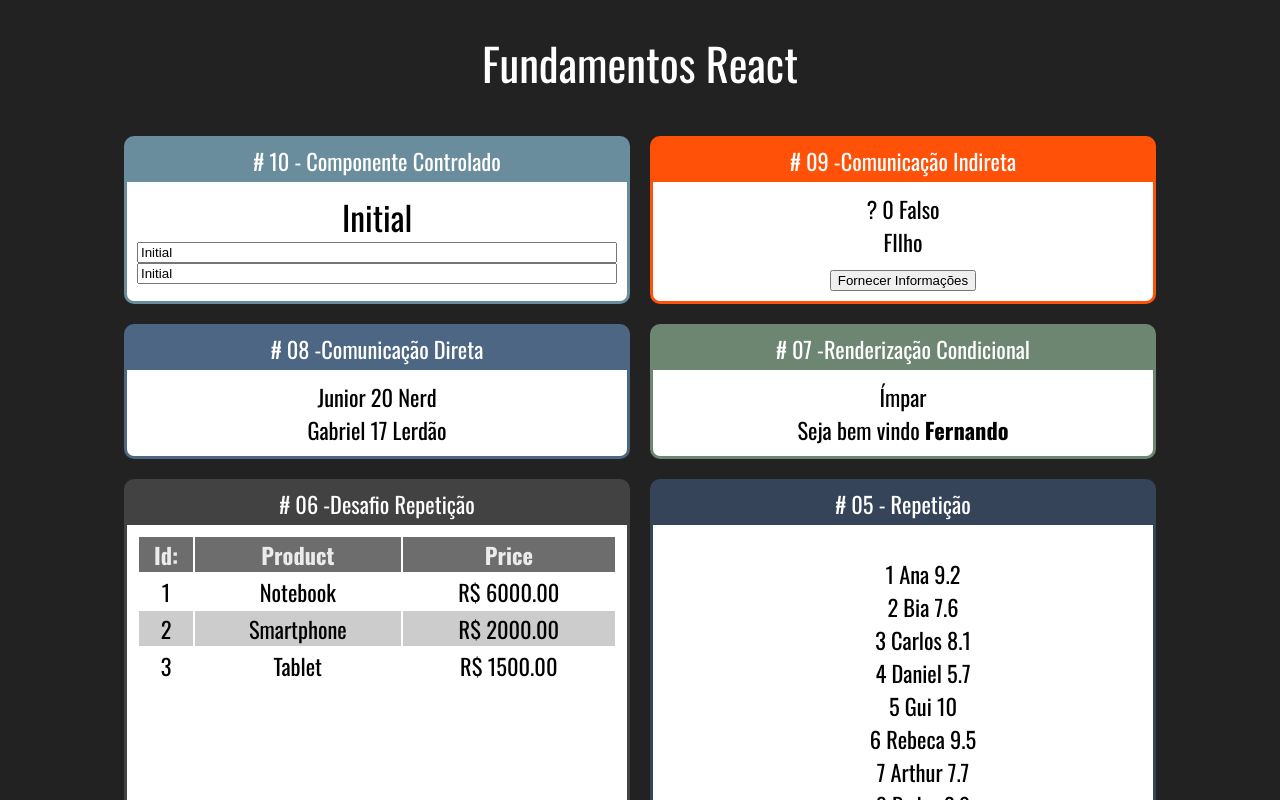
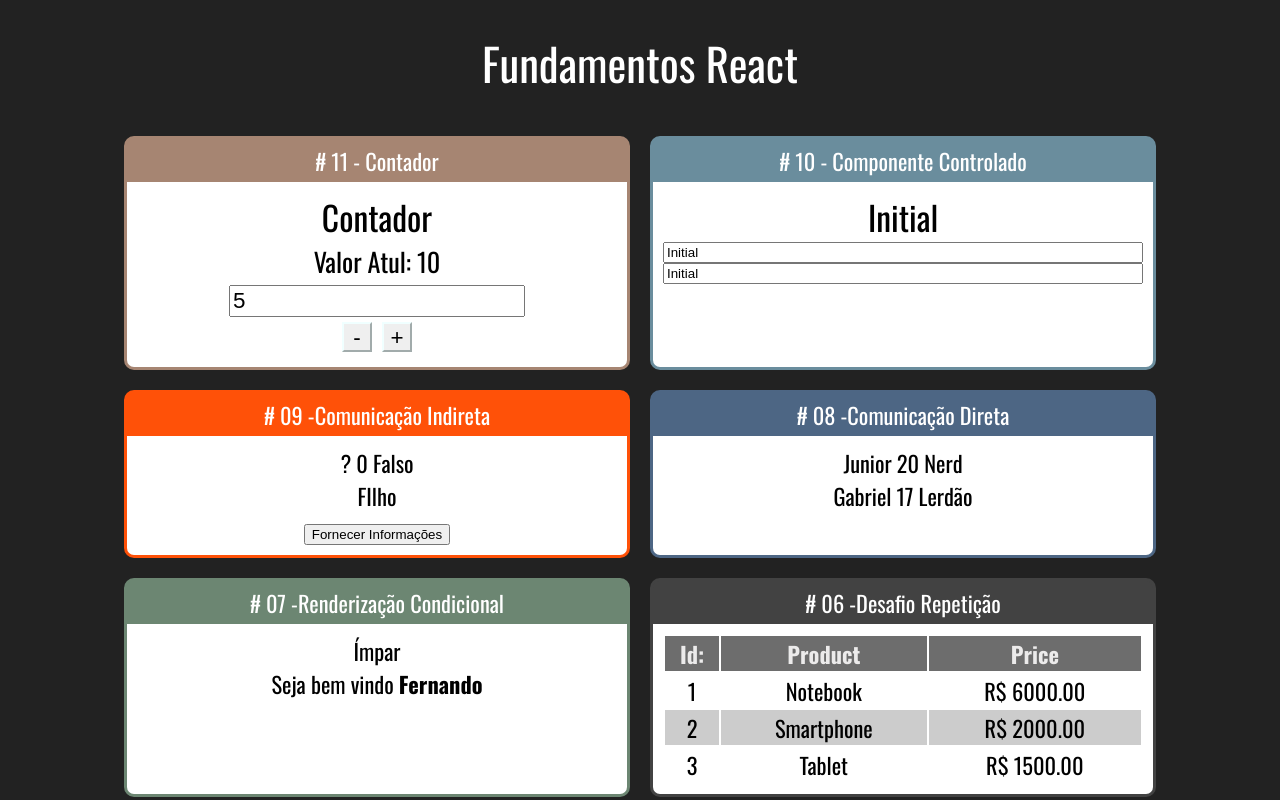
Before and after one commit to simonelopess/FundamentosReactUdemy, a React (Create React App) app: page / in a window 1280 px wide. Shown: the top 800 px of the page. Built offline with nearby package versions, Linux system fonts and the light colour scheme.

Commit message:
Created component with Class

```diff
--- a/src/App.js
+++ b/src/App.js
@@ -11,7 +11,7 @@ import InfoUser from './components/conditional/InfoUser';
 import DirectFather from './components/comunication/DirectFather';
 import IndirectFather from "./components/comunication/IndirectFather.js";
 import Input from './components/forms/input';
-
+import Counter from './components/Counter/Counter';
 
 import './App.css'
 const App = () => {
@@ -19,6 +19,9 @@ const App = () => {
     <div className="App">
       <h1>Fundamentos React</h1>
       <div className="Cards">
+        <Card titulo="# 11 - Contador" color="#A68572">
+          <Counter initialNumber={10} />
+        </Card>
         <Card titulo="# 10 - Componente Controlado" color="#6A8D9D">
           <Input />
         </Card>
--- /dev/null
+++ b/src/components/Counter/Counter.css
@@ -0,0 +1,11 @@
+.Counter input {
+  font-size: 1.4rem;
+}
+
+.Counter button {
+  margin: 5px;
+  height: 30px;
+  width: 30px;
+  font-size: 1.4rem;
+  border-color: azure;
+}
--- /dev/null
+++ b/src/components/Counter/Counter.js
@@ -0,0 +1,41 @@
+import React, {Component} from 'react';
+import './Counter.css';
+
+class Counter extends Component {
+  state = {
+    number: this.props.initialNumber || 0,
+    pass: this.props.initialPass || 5
+  };
+
+  inc = () => {
+    this.setState({
+      number: this.state.number + this.state.pass
+    })
+  }
+  dec = () => {
+    this.setState({
+      number: this.state.number - this.state.pass
+    })
+  }
+
+  setPass = (event) => {
+    this.setState({
+      pass: +event.target.value
+    })
+  }
+render() {
+  return (
+    <div className="Counter">
+      <h2>Contador</h2>
+      <h3>Valor Atul: {this.state.number}</h3>
+      <div>
+        <label htmlFor="inputPass"></label>
+        <input id="inputPass" type="number" value={this.state.pass} onChange={this.setPass} />
+      </div>
+      <button onClick={this.dec}>-</button>
+      <button onClick={this.inc}>+</button>
+    </div>
+  );
+}
+}
+export default Counter;
```
Also changed, not shown: 1 other file (tests, documents, lock files or other folders).
